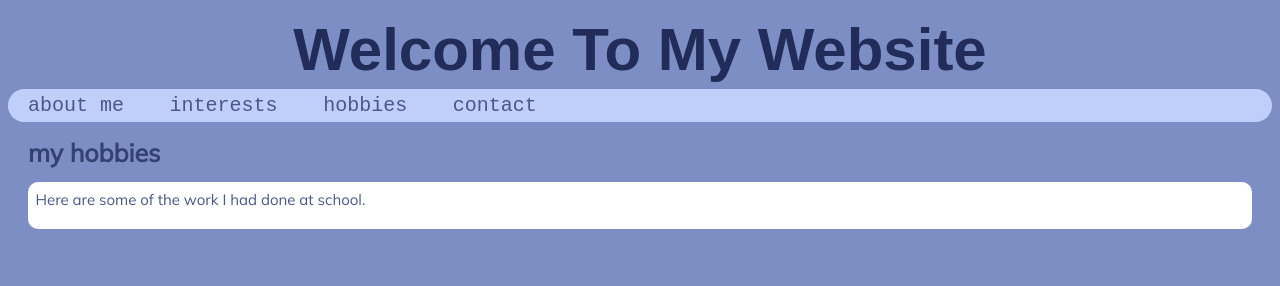
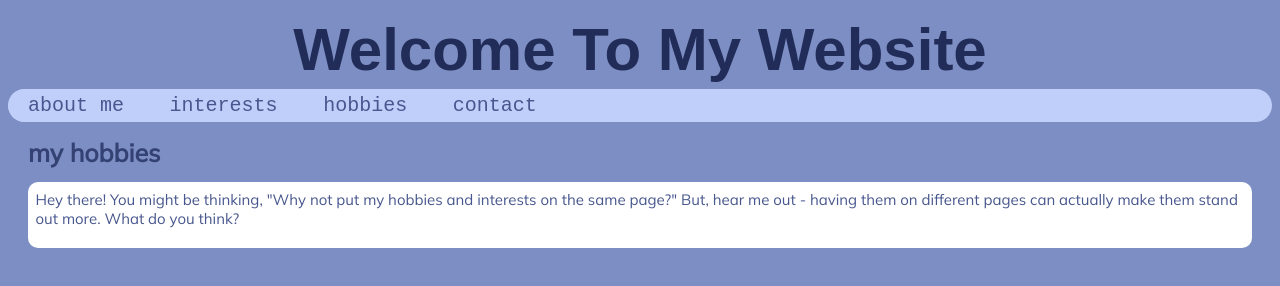
Before and after one commit to kkpwu/contact, a plain HTML site: page index.html in a window 1280 px wide. Both pictures are taken after a click on the button "hobbies". Drawn offline with Linux system fonts and the light colour scheme; a web font is replaced by a local one.

Commit message:
practice

```diff
--- a/index.html
+++ b/index.html
@@ -202,7 +202,7 @@
 
     <div id="Hobbies" class="tabcontent">
       <h2>my hobbies</h2>
-      <p>Here are some of the work I had done at school.  </p>
+      <p>Hey there! You might be thinking, "Why not put my hobbies and interests on the same page?" But, hear me out - having them on different pages can actually make them stand out more. What do you think?</p>
     </div>
 
     <div id="Contact" class="tabcontent">
```
